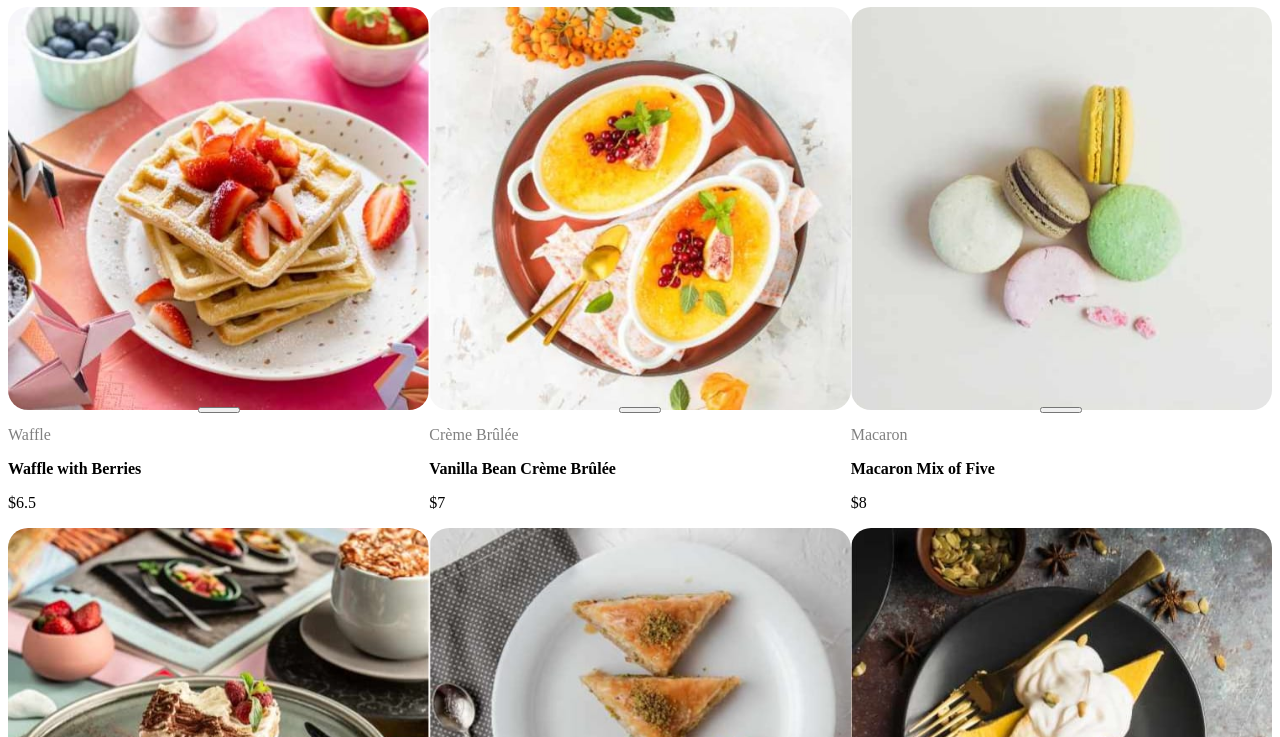
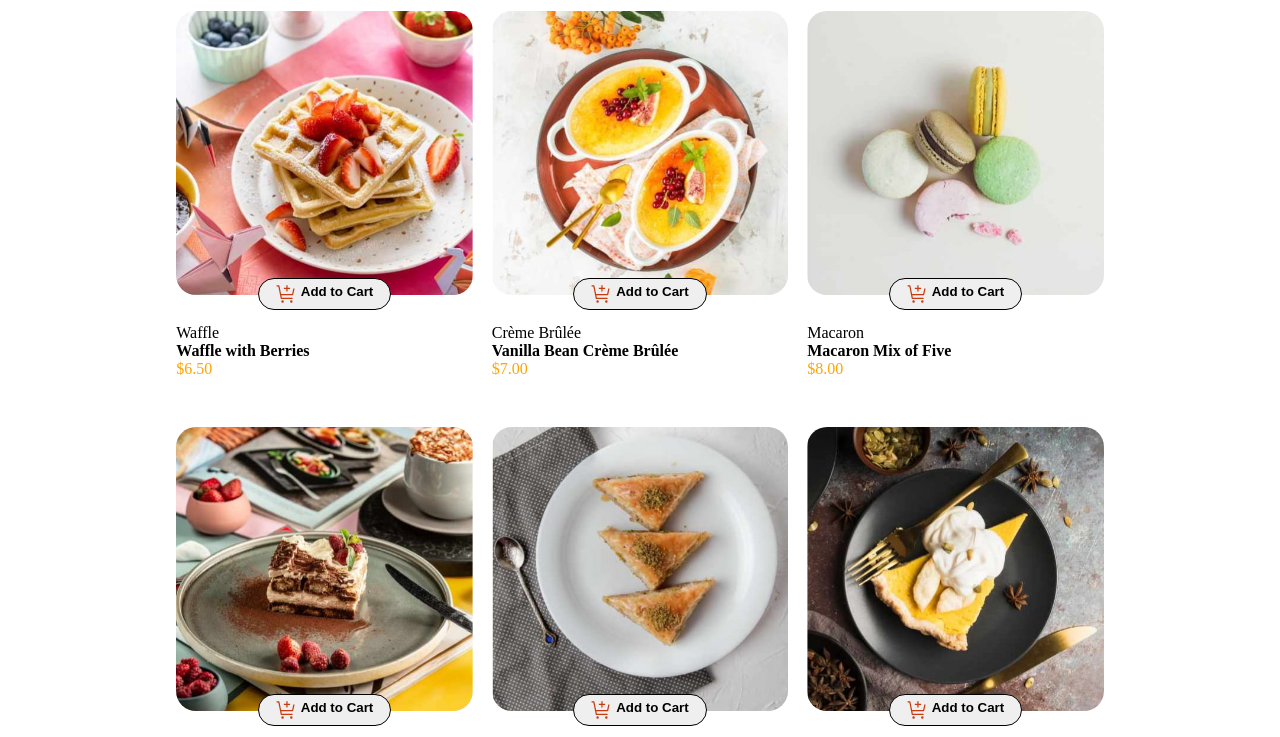
Before and after one commit to Gustavo-Mattos11/ProductsCard, a plain HTML site: page index.html in a window 1280 px wide. Shown: the part 73-810 px from the top of the page. Drawn offline with Linux system fonts and the light colour scheme.

Commit message:
Estilização inicial botões, inclusão de margens externas da coluna central, estilização do texto.

```diff
--- a/index.html
+++ b/index.html
@@ -13,10 +13,13 @@
 </head>
 <body onload="objetosJSON()">
   <main>
+    <aside></aside>
+    <section>
     <h1>Desserts</h1>
-    <div class="products" id="products"></div>
+    <div class="productColumn" id="productColumn"></div>
     <div class="cart"></div>
-
+  </section>
+  <section class="cart"></section>
   </main>
   <!--
 
--- a/main.css
+++ b/main.css
@@ -1,10 +1,28 @@
 .attribution { font-size: 11px; text-align: center; }
 .attribution a { color: hsl(228, 45%, 44%); }
 
-.products {
+main {
+    display: flex;
+}
+aside {
+    width: 20%;
+}
+.cart {
+    width: 20%;
+}
+.productColumn {
     display: grid;
     grid-template-rows: repeat(auto, 1fr);
     grid-template-columns: repeat(3, 1fr);
+}
+.productDiv {
+    margin: 3%;
+}
+.productDiv p{
+    margin: 0;
+}
+.productText {
+    margin: 10% 0;
 }
 .name {
     font-weight: bold;
@@ -24,12 +42,18 @@
     align-items: center;
 }
 .imageButton{
+    width: 45%;
+    display: flex;
     position: absolute;
-    width: 10%;
-    bottom: -3px;
+    bottom: -15px;
+    border-radius: 20px;
+    border: 1px solid black;
+    padding: 5px 15px;
+    font-weight: bold;
+    justify-content: space-around;
 
 }
-@media only screen and (max-width: 375px){
+@media only screen and (max-width: 425px){
     .products {
         display: grid;
         grid-template-rows: repeat(auto, 1fr);
--- a/script.js
+++ b/script.js
@@ -7,7 +7,9 @@ function mapear(contentList) {
 async function objetosJSON() {
     try {
         const resposta = await fetch('data.json')
+        console.log(resposta)
         const contentList = await resposta.json()
+        console.log(contentList)
         mapear(contentList)
         console.log(contentList[0])
 
@@ -17,17 +19,27 @@ async function objetosJSON() {
 
 }
 function createElements(item) {
-    const products = document.getElementById('products')
-    const div = document.createElement('div')
+    const productColumn = document.getElementById('productColumn')
+    const productDiv = document.createElement('productDiv')
+    productDiv.className = 'productDiv'
 
     const divImage = document.createElement('div')
     divImage.className = 'divImage'
 
-    const button = document.createElement('button')
-    button.className = 'imageButton'
+    const productButton = document.createElement('button')
+    productButton.className = 'imageButton'
+
+    const productText = document.createElement('div')
+    productText.className = 'productText'
+    const paragraphCart = document.createElement('p')
+    paragraphCart.innerHTML = 'Add to Cart'
+
+    const addCart = document.createElement('img')
+    addCart.src = '/assets/images/icon-add-to-cart.svg'
+
     const category = document.createElement('p')
     category.innerHTML = item.category
-    category.className = 'category'
+
 
     const name = document.createElement('p')
     name.innerHTML = item.name
@@ -37,7 +49,10 @@ function createElements(item) {
     img.className = 'img'
 
     const price = document.createElement('p')
-    price.innerHTML = `$${item.price}`
+    const formattedPrice = parseFloat(item.price).toFixed(2)
+    price.innerHTML = `$${formattedPrice}`
+    price.style = 'color: orange;'
+
 
     if (window.innerWidth <= 479) {
         img.src = item.image.mobile
@@ -47,12 +62,14 @@ function createElements(item) {
         img.src = item.image.desktop
     }
 
-
-    div.appendChild(divImage)
+    productButton.appendChild(addCart)
+    productButton.appendChild(paragraphCart)
+    productDiv.appendChild(divImage)
+    productDiv.appendChild(productText)
     divImage.appendChild(img)
-    divImage.appendChild(button)
-    div.appendChild(category)
-    div.appendChild(name)
-    div.appendChild(price)
-    products.appendChild(div)
+    divImage.appendChild(productButton)
+    productText.appendChild(category)
+    productText.appendChild(name)
+    productText.appendChild(price)
+    productColumn.appendChild(productDiv)
 }
```
